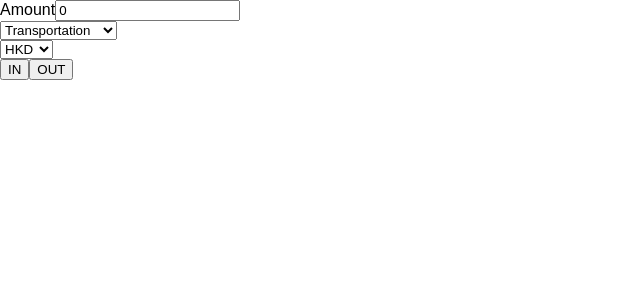
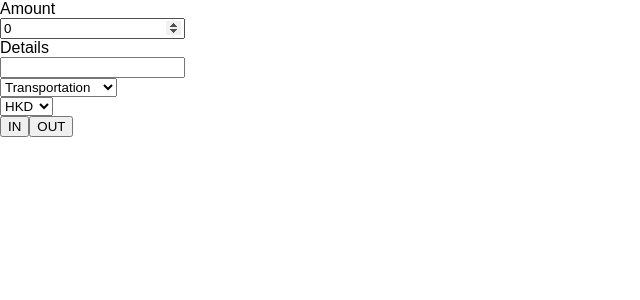
Before and after one commit to tommyku/expense-tracker-lite, a React (Create React App) app: page / in a window 1280 px wide. Shown: the top 300 px of the page, without its empty margins (0-640 px from the left). Built offline with nearby package versions, Linux system fonts and the light colour scheme.

Commit message:
ADD: be able to add details

```diff
--- a/src/actions.js
+++ b/src/actions.js
@@ -1,11 +1,12 @@
 export const NEW_RECORD = 'NEW_RECORD'
 
-export function addNewRecord({amount, currency, mode, categoryUuid}) {
+export function addNewRecord({amount, currency, details, mode, categoryUuid}) {
   return {
     type: NEW_RECORD,
     payload: {
       amount: amount,
       currency: currency,
+      details: details,
       mode: mode,
       categoryUuid: categoryUuid
     }
--- a/src/components/ExpenseForm.js
+++ b/src/components/ExpenseForm.js
@@ -13,6 +13,7 @@ class ExpenseForm extends Component {
   handleAddIncome() {
     const roundedAmount = Math.round(parseFloat(this.refs['amount'].value) * 100.0) / 100.0;
     this.props.handleAddRecord({
+      details: this.refs['details'].value,
       amount: roundedAmount,
       currency: this.refs['currency'].value,
       categoryUuid: this.refs['categoryUuid'].value,
@@ -23,6 +24,7 @@ class ExpenseForm extends Component {
   handleAddOutcome() {
     const roundedAmount = Math.round(parseFloat(this.refs['amount'].value) * 100.0) / 100.0;
     this.props.handleAddRecord({
+      details: this.refs['details'].value,
       amount: roundedAmount,
       currency: this.refs['currency'].value,
       categoryUuid: this.refs['categoryUuid'].value,
@@ -36,12 +38,23 @@ class ExpenseForm extends Component {
       <section>
         <div>
           <label htmlFor='amount'>Amount</label>
+          <br />
           <input
             type='number'
             ref='amount'
             defaultValue={0.0}
             step='any'
+            id='amount'
             name='amount' />
+        </div>
+        <div>
+          <label htmlFor='details'>Details</label>
+          <br />
+          <input
+            type='text'
+            ref='details'
+            id='details'
+            name='details' />
         </div>
         <div>
           <select defaultValue={categories[0].uuid}
--- a/src/data/Record.js
+++ b/src/data/Record.js
@@ -32,17 +32,19 @@ class Record {
   constructAsObject(object) {
     const defaultAttributes = {
       createdAt: (new Date()).toString(),
+      details: '',
       currency: 'HKD', // ISO 4217 currency code
       amount: 0.0,
       mode: this.OUTCOME,
       uuid: guid()
     };
 
-    const {uuid, mode, amount, currency, createdAt} = Object.assign(
+    const {uuid, mode, details, amount, currency, createdAt} = Object.assign(
       defaultAttributes, object
     );
 
     this.createdAt = createdAt;
+    this.details = details;
     this.currency = currency;
     this.amount = amount;
     this.mode = mode;
@@ -53,6 +55,7 @@ class Record {
     return {
       createdAt: this.createdAt,
       currency: this.currency,
+      details: this.details,
       amount: this.amount,
       mode: this.mode,
       uuid: this.uuid,
--- a/src/reducers.js
+++ b/src/reducers.js
@@ -37,9 +37,10 @@ function expenseAppLite(state = initialState, action) {
   }
 }
 
-function handleAddNewRecord(state, {amount, currency, mode, categoryUuid}) {
+function handleAddNewRecord(state, {amount, currency, details, mode, categoryUuid}) {
   const newState = Object.assign({}, state);
   const newRecord = new Record({
+    details: details,
     amount: amount,
     currency: currency,
     mode: mode
```
